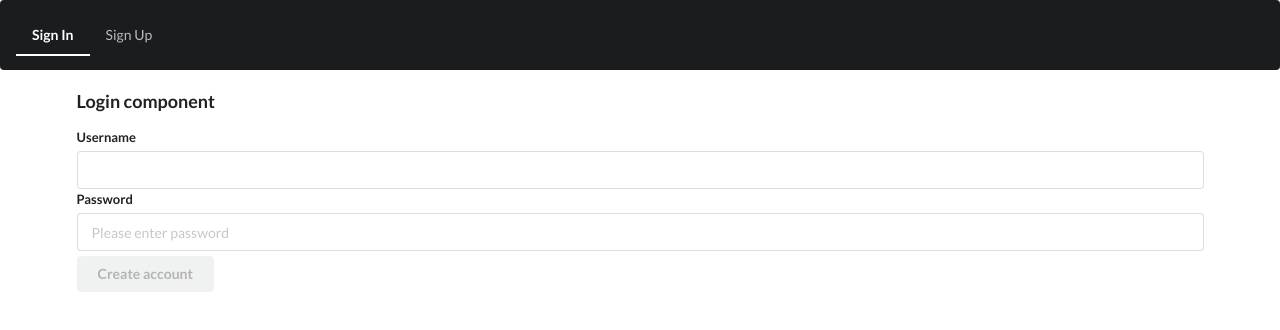
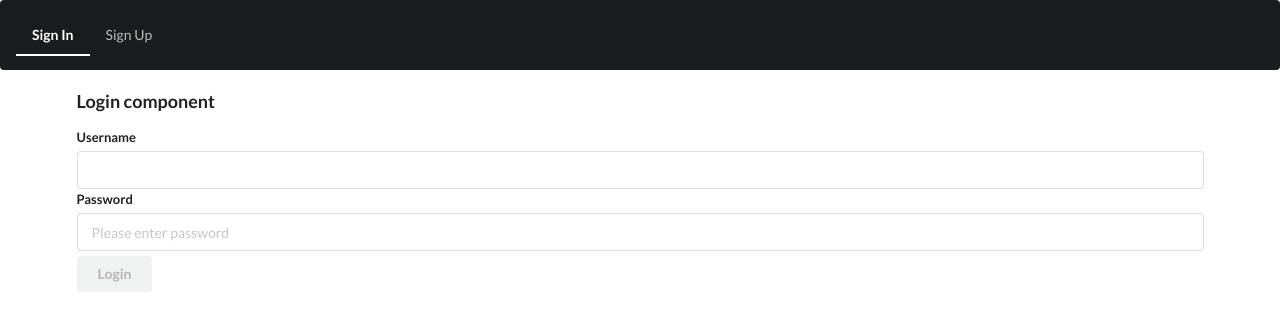
Before and after one commit to reza22050/Email-Angular, an Angular app: page / in a window 1280 px wide. Shown: the top 330 px of the page. Built offline with nearby package versions, Linux system fonts and the light colour scheme; no server answers.

Commit message:
Working on signin

```diff
--- a/src/app/_services/auth.service.ts
+++ b/src/app/_services/auth.service.ts
@@ -11,6 +11,11 @@ export interface SignupCredentials{
 
 export interface SignupResponse{
   username: string;
+}
+
+export interface LoginCredentials{
+  username: string;
+  password: string;
 }
 
 @Injectable({
@@ -51,5 +56,13 @@ export class AuthService {
     );
   }
 
+  Signin(loginCredentials: LoginCredentials){
+    return this.http.post(`${this.baseUrl}/auth/signin`, loginCredentials).pipe(
+      tap(()=>{
+        this.signedin$.next(true);
+      })
+    )
+  }
+
 
 }
--- a/src/app/auth/signin/signin.component.html
+++ b/src/app/auth/signin/signin.component.html
@@ -16,7 +16,7 @@
       </div>
     </ng-container>
 
-    <button [disabled]="f.invalid" class="ui button mt-5" style="margin-top: 5px;display: block;" type="submit">Create account</button>
+    <button [disabled]="f.invalid" class="ui button mt-5" style="margin-top: 5px;display: block;" type="submit">Login</button>
   </form>
   <!-- {{form.errors | json}} -->
   <!-- {{form.controls?.username?.errors | json}} -->
--- a/src/app/auth/signin/signin.component.ts
+++ b/src/app/auth/signin/signin.component.ts
@@ -8,6 +8,7 @@ import { FormControl, FormGroup, Validators } from '@angular/forms';
 })
 export class SigninComponent {
 
+  constructor(){}
   form = new FormGroup({
     username: new FormControl('', [
       Validators.required,
```
